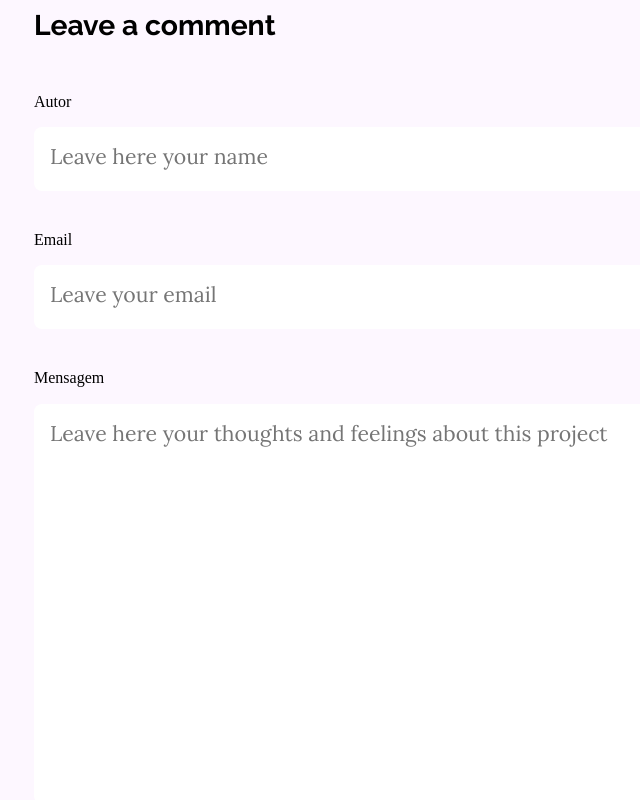
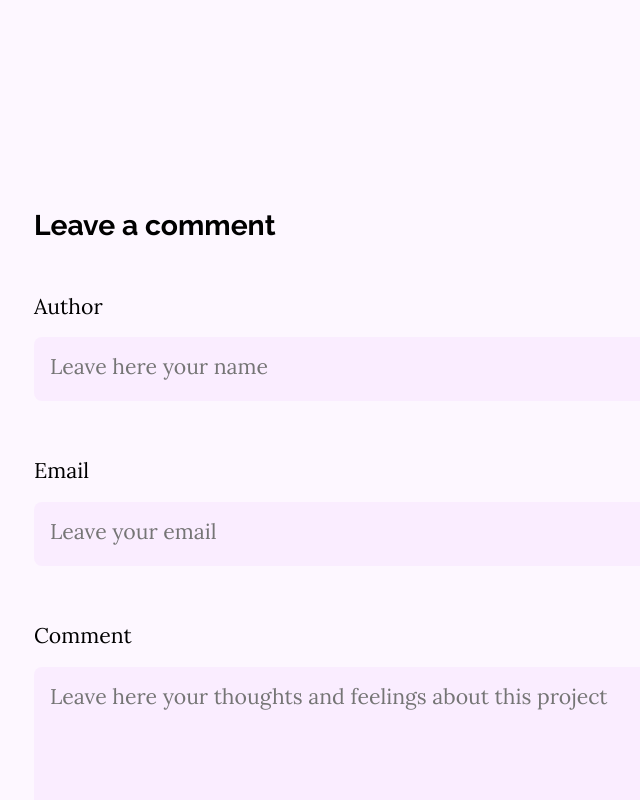
Before and after one commit to raquelvilas/portfolio, an Angular app: page /portfolio/detail-project/1 in a window 1280 px wide. Shown: the part 1520-2320 px from the top of the page, without its empty margins (230-870 px from the left). Built offline with nearby package versions, Linux system fonts and the light colour scheme; no server answers.

Commit message:
Adding form validation

```diff
--- a/src/app/components/detail-project/detail-project.component.css
+++ b/src/app/components/detail-project/detail-project.component.css
@@ -67,13 +67,16 @@
   margin-bottom: var(--app-spacing-horizontal-large);
 }
 
+.detail__comment {
+  margin-bottom: 200px;
+  margin-top: 200px;
+}
+
 .detail__comment__form {
   display: flex;
   flex-direction: column;
   justify-content: flex-start;
   align-items: flex-start;
-  gap: var(--app-spacing-horizontal-micro);
-  margin-bottom: 200px;
 }
 
 /* Containers itens children*/
@@ -98,7 +101,12 @@
   font-weight: var(--md-sys-typescale-headline-small-weight);
 }
 
-.input {
+.detail__comment__form__field {
+  margin-bottom: var(--app-spacing-horizontal-large);
+  width: 100%;
+}
+
+input {
   height: 64px;
   width: 100%;
   position: relative;
@@ -107,15 +115,34 @@
   line-height: var(--md-sys-typescale-body-small-line-height);
   font-size: var(--md-sys-typescale-body-small-size);
   font-weight: var(--md-sys-typescale-body-small-weight);
-  padding: 16px;
-  margin-bottom: 24px;
   border-radius: var(--app-border-small-radius);
   border: 0;
+  background-color: var(--md-sys-color-surface-container);
+  cursor: pointer;
+  margin-bottom: var(--app-spacing-horizontal-nano);
+  margin-top: var(--app-spacing-horizontal-micro);
+}
+
+input:focus {
+  box-sizing: border-box;
+  outline: none;
+  border: 2px solid var(--md-sys-color-primary);
+}
+
+label {
+  font-family: var(--md-sys-typescale-body-small-font);
+  line-height: var(--md-sys-typescale-body-small-line-height);
+  font-size: var(--md-sys-typescale-body-small-size);
+  font-weight: var(--md-sys-typescale-body-small-weight);
 }
 
 input[type="textarea"] {
-  height: 400px;
+  height: 240px;
   align-self: flex-start;
+  resize: vertical;
+}
+
+input[type="textarea"]:focus {
   overflow: scroll;
   scroll-behavior: smooth;
   resize: vertical;
@@ -125,10 +152,19 @@ input::placeholder {
   position: absolute;
   top: 16px;
   left: 16px;
+  white-space: pre-wrap;
 }
 
 input:focus::placeholder {
   color: transparent;
+}
+
+.input__error {
+  color: var(--md-sys-color-error);
+  font-family: var(--md-sys-typescale-body-small-font);
+  line-height: var(--md-sys-typescale-body-small-line-height);
+  font-size: var(--md-sys-typescale-body-small-size);
+  font-weight: var(--md-sys-typescale-body-small-weight);
 }
 
 md-outlined-button {
--- a/src/app/components/detail-project/detail-project.component.html
+++ b/src/app/components/detail-project/detail-project.component.html
@@ -29,35 +29,102 @@
 
   <section class="detail__comment">
     <h5 class="detail__comment__title">Leave a comment</h5>
-    <form class="detail__comment__form">
-      <label for="author">Autor</label>
+    <form class="detail__comment__form" #f="ngForm">
+      <div class="detail__comment__form__field">
+        <label for="author">Author</label>
         <input
+          ngModel
+          required
+          minlength="3"
           type="text"
           class="input"
           id="author"
           name="author"
           placeholder="Leave here your name"
-        [value]="comment.author"
+          [(ngModel)]="comment.author"
         />
+
+        <div
+          *ngIf="
+            (f.controls['author']?.invalid && f.controls['author']?.touched) ||
+            f.controls['author']?.dirty
+          "
+        >
+          <span
+            class="input__error"
+            *ngIf="f.controls['author']?.errors?.['required']"
+            >Author identification is needed.</span
+          >
+          <span
+            class="input__error"
+            *ngIf="f.controls['author']?.errors?.['minlength']"
+            >The author must have at least 3 characters.</span
+          >
+        </div>
+      </div>
+
+      <div class="detail__comment__form__field">
         <label for="email">Email</label>
         <input
+          ngModel
+          email
+          minlength="4"
           type="email"
           class="input"
           id="email"
           name="email"
           placeholder="Leave your email"
-        [value]="comment.email"
+          [(ngModel)]="comment.email"
         />
-      <label for="content">Mensagem</label>
+
+        <div
+          *ngIf="
+            (f.controls['email']?.invalid && f.controls['email']?.touched) ||
+            f.controls['email']?.dirty
+          "
+        >
+          <span
+            class="input__error"
+            *ngIf="f.controls['email']?.errors?.['email']"
+            >Please follow this pattern: example@domain.com.</span
+          >
+        </div>
+      </div>
+
+      <div class="detail__comment__form__field">
+        <label for="content">Comment</label>
         <input
+          ngModel
+          required
+          minlength="4"
           type="textarea"
           class="input"
           id="comment"
           name="comment"
           placeholder="Leave here your thoughts and feelings about this project"
-        [value]="comment.content"
+          [(ngModel)]="comment.content"
         />
-      <md-outlined-button class="send-comment" (click)="addComment()"
+        <div
+          *ngIf="
+            (f.controls['comment']?.invalid &&
+              f.controls['comment']?.touched) ||
+            f.controls['comment']?.dirty
+          "
+        >
+          <span
+            class="input__error"
+            *ngIf="f.controls['comment']?.errors?.['required']"
+            >The comment need to be described.</span
+          >
+          <span
+            class="input__error"
+            *ngIf="f.controls['comment']?.errors?.['minlength']"
+            >The comment must have at least 4 characters.</span
+          >
+        </div>
+      </div>
+
+      <md-outlined-button class="send-comment" (ngSubmit)="addComment(f)"
         >Send comment</md-outlined-button
       >
     </form>
--- a/src/app/components/detail-project/detail-project.component.ts
+++ b/src/app/components/detail-project/detail-project.component.ts
@@ -4,6 +4,7 @@ import { ProjectsService } from 'src/app/services/projects.service';
 import { Comment } from 'src/app/model/comment';
 import { Project } from 'src/app/model/project';
 import { Section } from 'src/app/model/section';
+import { NgForm } from '@angular/forms';
 
 @Component({
   selector: 'app-detail-project',
@@ -20,7 +21,6 @@ export class DetailProjectComponent implements OnInit {
     email: '',
     content: '',
     project_id: 0,
-    id: 0,
   };
 
   project: Project = {
@@ -52,18 +52,19 @@ export class DetailProjectComponent implements OnInit {
     this.router.navigate([this.router.url]);
   }
 
-  addComment() {
-    this.comment.project_id = this.capturedId;
-    this.service.insertComment(this.comment).subscribe(() => {
-      console.log(this.comment);
-    });
-    console.log(this.comment);
+  addComment(form: NgForm) {
+    console.log('oioio');
+    if (form.valid) {
+      this.comment.project_id = this.capturedId;
+      this.service.insertComment(this.comment).subscribe((retorno) => {
+        console.log(retorno);
+      });
+    }
   }
 
   loadProject(): void {
     this.service.searchById(this.capturedId).subscribe((searchedProject) => {
       this.project = searchedProject;
-      console.log(this.project.Sections);
     });
   }
 
--- a/src/app/components/header/header.component.css
+++ b/src/app/components/header/header.component.css
@@ -39,7 +39,7 @@ li {
 }
 
 .header__menu__linkedin-logo svg {
-  height: 64px;
+  height: 56px;
   width: auto;
   cursor: pointer;
   color: var(--md-sys-color-on-surface);
@@ -61,6 +61,7 @@ li {
   transform: scale(1.1);
   transition: 0.7s all;
   opacity: 0.8;
+  cursor: pointer;
 }
 
 /* Responsive layouts */
--- a/src/app/components/header/header.component.html
+++ b/src/app/components/header/header.component.html
@@ -1,9 +1,17 @@
-  <header class="header">
-        <ul class = "header__menu">
-            <li class = "header__menu__linkedin-logo">
-                <img src="../../../assets/logos/linkedin-logo.svg"><a href="https://www.linkedin.com/in/raquelvilas/"></a>
-            </li>
-            <li class = "header__menu__title"><h4 routerLink="/projects">Raquel's portfolio</h4></li>
-            <li><a href="mailto:quelvilas@gmail.com"><md-outlined-button class="header__menu__button">Contact</md-outlined-button></a></li>
-        </ul>
- </header>
+<header class="header">
+  <ul class="header__menu">
+    <li class="header__menu__linkedin-logo">
+      <img src="../../../assets/logos/linkedin-logo.svg" /><a
+        href="https://www.linkedin.com/in/raquelvilas/"
+      ></a>
+    </li>
+    <li class="header__menu__title"><h4 routerLink="/projects">Test</h4></li>
+    <li>
+      <a href="mailto:quelvilas@gmail.com"
+        ><md-outlined-button class="header__menu__button"
+          >Contact</md-outlined-button
+        ></a
+      >
+    </li>
+  </ul>
+</header>
--- a/src/styles.css
+++ b/src/styles.css
@@ -157,29 +157,29 @@
     --md-ref-typeface-weight-medium
   );
   --md-sys-typescale-label-large-font: var(--md-ref-typeface-brand);
-  --md-sys-typescale-label-large-line-height: 3rem;
-  --md-sys-typescale-label-large-size: 2.37rem;
+  --md-sys-typescale-label-large-line-height: 2.37rem;
+  --md-sys-typescale-label-large-size: 1.77rem;
   --md-sys-typescale-label-large-weight: var(--md-ref-typeface-weight-bold);
   --md-sys-typescale-label-large-weight-prominent: var(
     --md-ref-typeface-weight-medium
   );
   --md-sys-typescale-label-medium-font: var(--md-ref-typeface-brand);
-  --md-sys-typescale-label-medium-line-height: 2.37rem;
-  --md-sys-typescale-label-medium-size: 1.77rem;
+  --md-sys-typescale-label-medium-line-height: 1.8rem;
+  --md-sys-typescale-label-medium-size: 1.33rem;
   --md-sys-typescale-label-medium-weight: var(--md-ref-typeface-weight-bold);
   --md-sys-typescale-label-medium-weight-prominent: var(
     --md-ref-typeface-weight-medium
   );
   --md-sys-typescale-label-small-font: var(--md-ref-typeface-brand);
-  --md-sys-typescale-label-small-line-height: 1.8rem;
-  --md-sys-typescale-label-small-size: 1.33rem;
+  --md-sys-typescale-label-small-line-height: 1.4rem;
+  --md-sys-typescale-label-small-size: 1rem;
   --md-sys-typescale-label-small-weight: var(--md-ref-typeface-weight-medium);
 }
 
 /* Component tokens */
 md-outlined-button {
   --md-outlined-button-container-shape: var(--app-border-standard-radius);
-  --md-outlined-button-container-height: 64px;
+  --md-outlined-button-container-height: 56px;
   --md-outlined-button-label-text-color: var(--md-sys-color-primary);
   --md-outlined-button-label-text-font: var(
     --md-sys-typescale-label-medium-font
@@ -208,7 +208,7 @@ md-outlined-button {
 md-filled-button {
   --md-filled-button-container-color: var(--md-sys-color-primary);
   --md-filled-button-container-elevation: var();
-  --md-filled-button-container-height: 64px;
+  --md-filled-button-container-height: 56px;
   --md-filled-button-container-shadow-color: var();
   --md-filled-button-container-shape: var(--app-border-standard-radius);
   --md-filled-button-disabled-container-color: var();
```
Also changed, not shown: 1 other file (tests, documents, lock files or other folders). Lines whose indentation alone changed are shown as unchanged.
